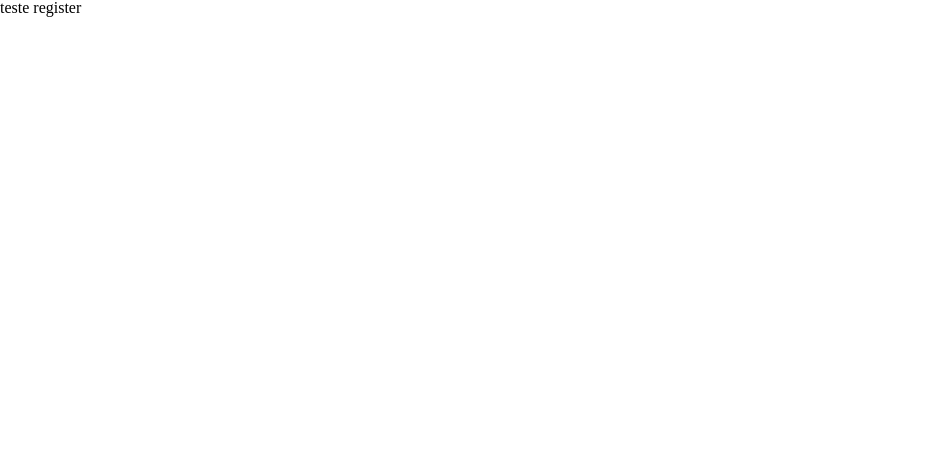
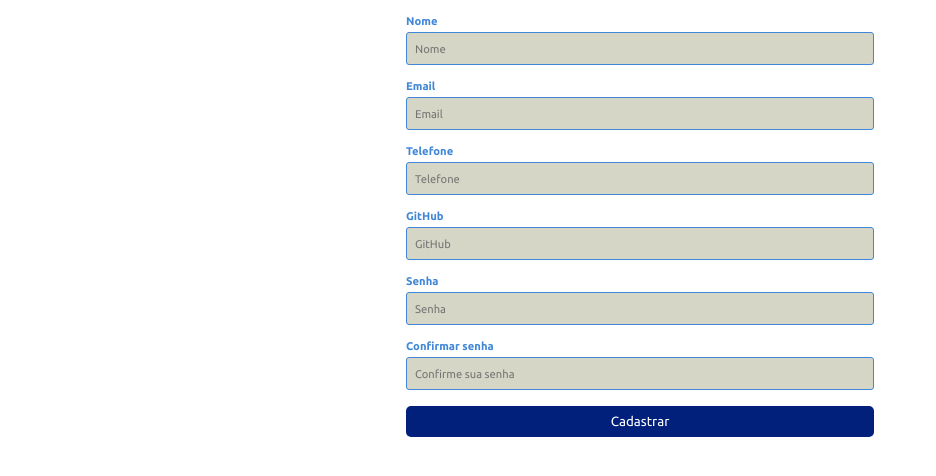
Before and after one commit to projeto-front-end-g5/HelpTS, a React (Create React App) app: page /register in a window 1280 px wide. Shown: the top 476 px of the page, without its empty margins (0-936 px from the left). Built offline with nearby package versions, Linux system fonts and the light colour scheme.

Commit message:
fix: font && placeholder

```diff
--- a/src/components/FormRegister/index.tsx
+++ b/src/components/FormRegister/index.tsx
@@ -4,27 +4,31 @@ const FormRegister = () => (
   <FormReg>
     <label className='label--register'>
       Nome
-      <input className='input--register' type='text' />
+      <input className='input--register' type='text' placeholder='Nome' />
     </label>
     <label className='label--register'>
       Email
-      <input className='input--register' type='text' />
+      <input className='input--register' type='text' placeholder='Email' />
     </label>
     <label className='label--register'>
       Telefone
-      <input className='input--register' type='text' />
+      <input className='input--register' type='text' placeholder='Telefone' />
     </label>
     <label className='label--register'>
       GitHub
-      <input className='input--register' type='text' />
+      <input className='input--register' type='text' placeholder='GitHub' />
     </label>
     <label className='label--register'>
       Senha
-      <input className='input--register' type='text' />
+      <input className='input--register' type='text' placeholder='Senha' />
     </label>
     <label className='label--register'>
       Confirmar senha
-      <input className='input--register' type='text' />
+      <input
+        className='input--register'
+        type='text'
+        placeholder='Confirme sua senha'
+      />
     </label>
     <button className='btn--register' type='submit'>
       Cadastrar
--- a/src/components/FormRegister/style.ts
+++ b/src/components/FormRegister/style.ts
@@ -13,11 +13,14 @@ export const FormReg = styled.form`
   padding: 1rem;
 
   .label--register {
-    width: 90%;
+    width: 100%;
     display: flex;
     flex-direction: column;
     gap: 0.3rem;
     color: var(--blue);
+    font-family: ubuntu;
+    font-weight: 700;
+    font-size: 0.7rem;
   }
 
   .input--register {
@@ -26,14 +29,25 @@ export const FormReg = styled.form`
     border: 0.5px solid var(--blue);
     border-radius: 3px;
     background-color: var(--grey-card);
+    box-sizing: border-box;
+  }
+
+  .input--register::placeholder {
+    font-family: ubuntu;
+    font-size: 0.7rem;
+  }
+
+  .input--register:focus {
+    outline: none;
   }
 
   .btn--register {
-    width: 94%;
+    width: 100%;
     padding: 0.5rem;
     border-radius: 5px;
     background-color: var(--blue-dark);
     color: var(--white);
     border: none;
+    font-family: ubuntu;
   }
 `;
--- a/src/pages/Register/index.tsx
+++ b/src/pages/Register/index.tsx
@@ -1,3 +1,5 @@
-const Register = () => <p>teste register</p>;
+import FormRegister from '../../components/FormRegister';
+
+const Register = () => <FormRegister />;
 
 export default Register;
```
